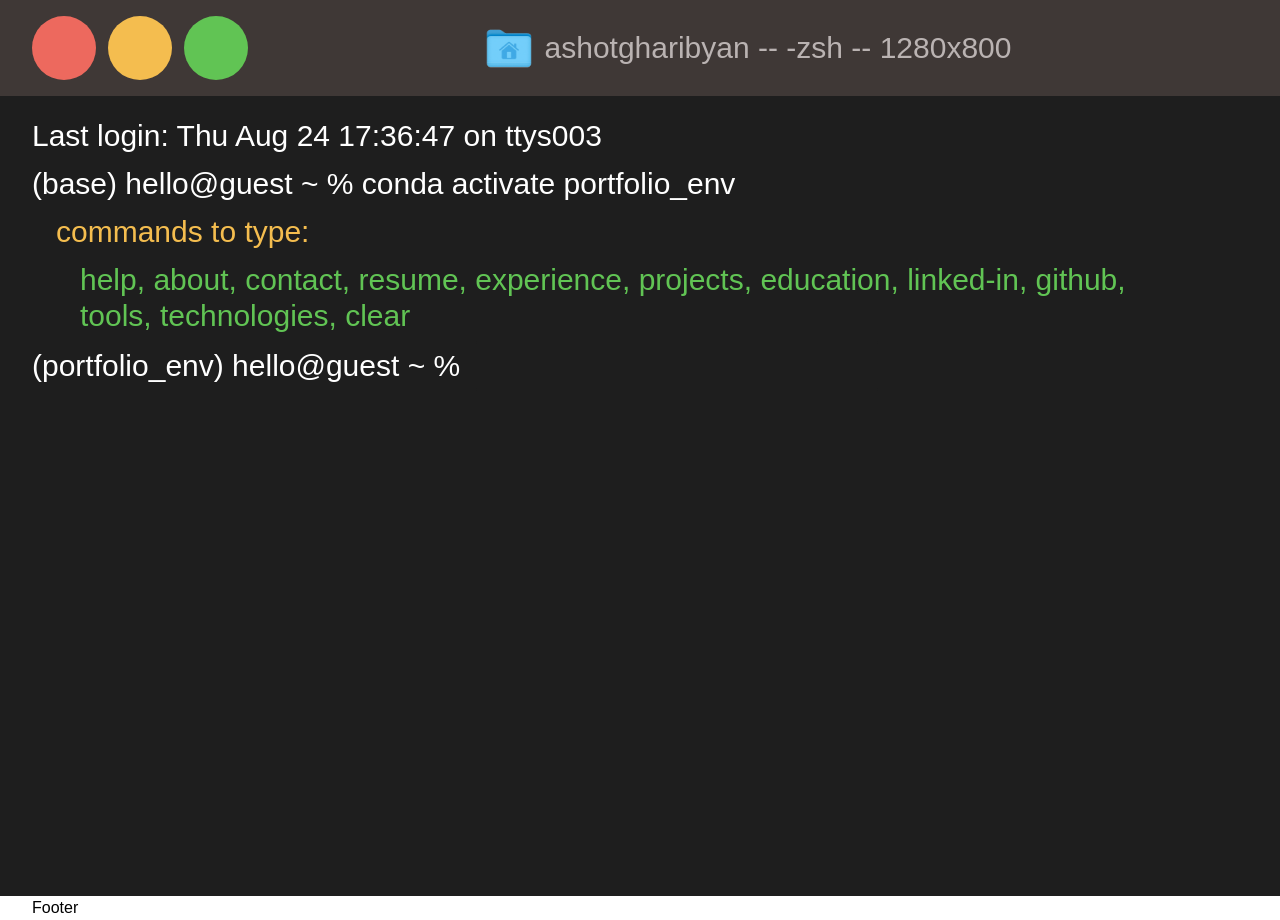
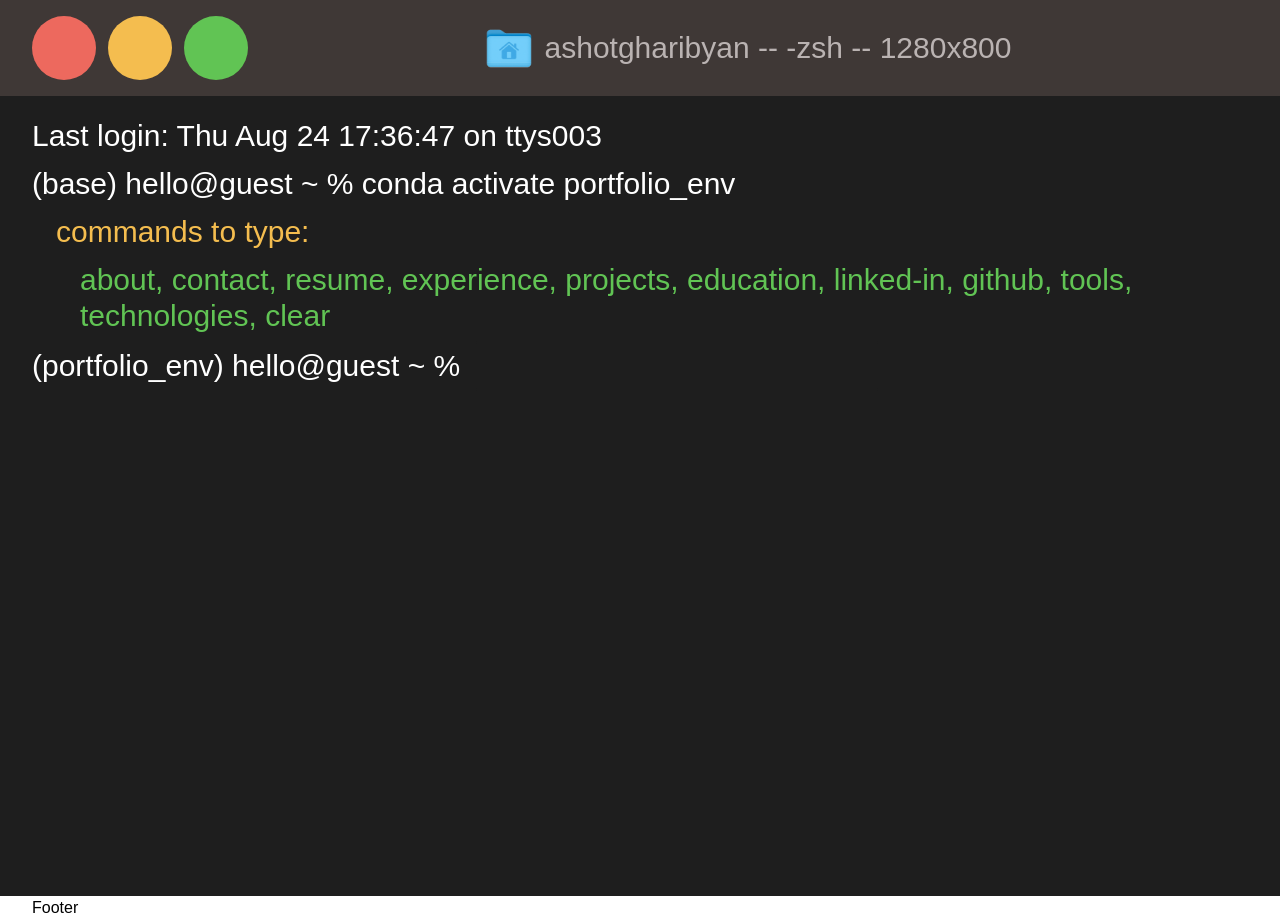
Before and after one commit to ashgharibyan/ashgharibyan-portfolio, a React (Vite) app in the folder frontend/: page / in a window 1280 px wide. Built offline with nearby package versions, Linux system fonts and the light colour scheme; a web font is replaced by a local one.

Commit message:
remove help from demo

```diff
--- a/frontend/src/sections/Demo.jsx
+++ b/frontend/src/sections/Demo.jsx
@@ -10,7 +10,7 @@ const Demo = () => {
                 extraStyles="text-[#F4BD4F] px-6"
             ></CodeLine>
             <CodeLine
-                text="help, about, contact, resume, experience, projects, education, linked-in, github, tools, technologies, clear"
+                text="about, contact, resume, experience, projects, education, linked-in, github, tools, technologies, clear"
                 extraStyles="text-[#61C454] px-12"
             ></CodeLine>
         </div>
```
